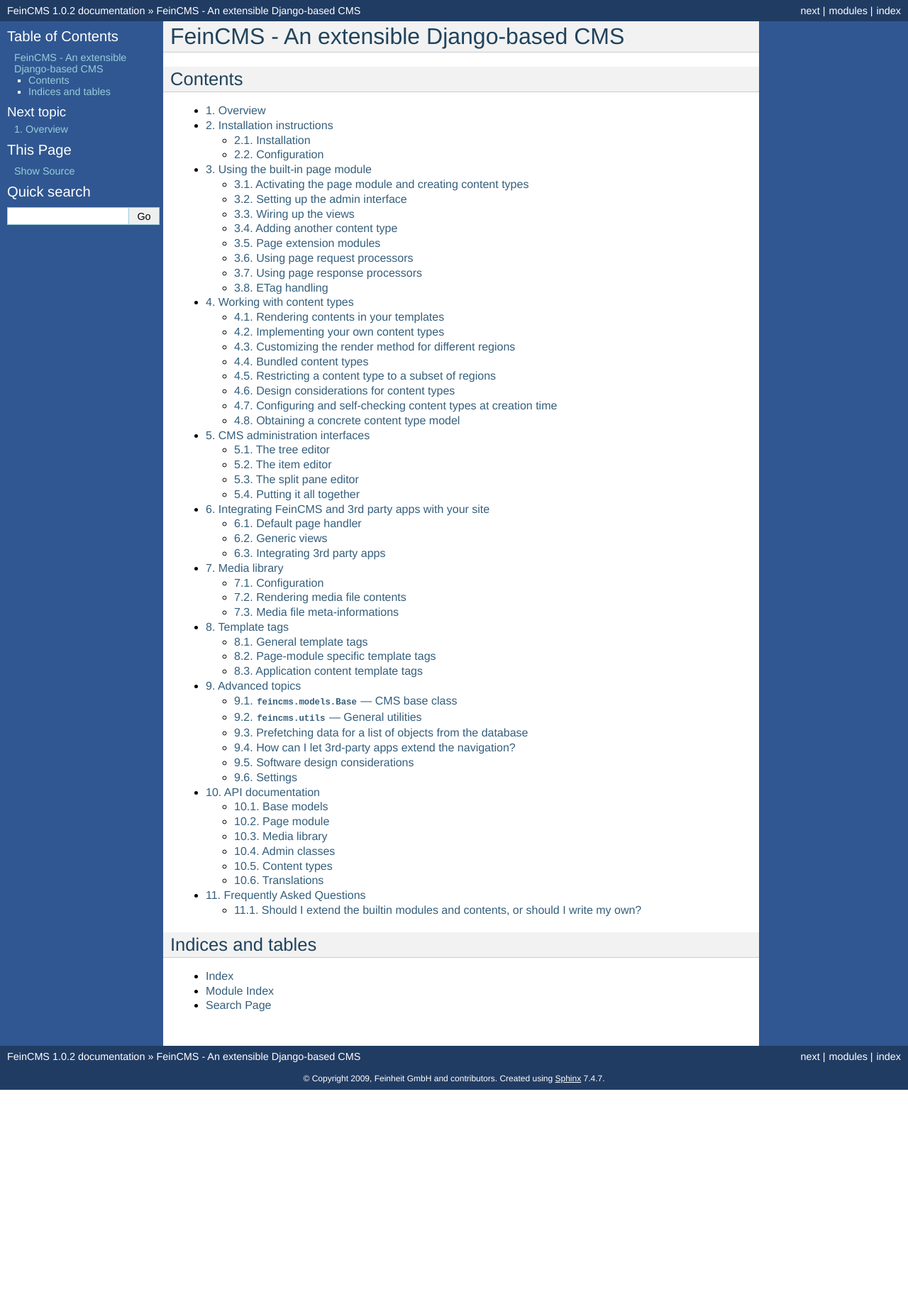
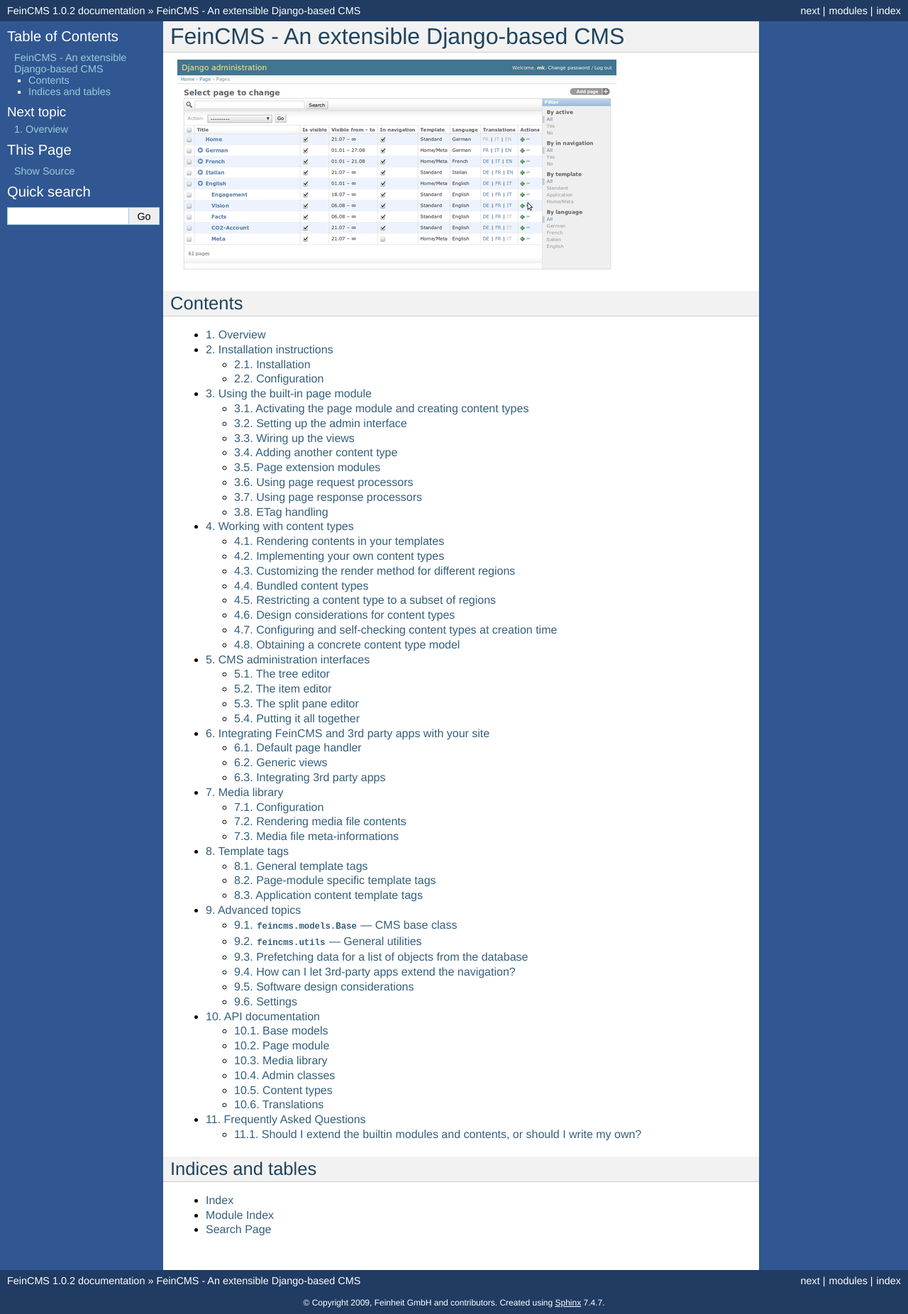
Before and after one commit to feincms/feincms, a Sphinx documentation site: the page built from docs/index.txt, in a window 1280 px wide. Shown: the whole page at 71% size. Built offline with Sphinx 7.4.7, drawn with Linux system fonts in a browser that asks for light colours; before the commit the page ends 1536 px from its top, so only the background shows below that.

Commit message:
Add tree editor screenshot to the documentation index page
Better advertisement -- everybody likes screenshots.

```diff
--- a/docs/index.txt
+++ b/docs/index.txt
@@ -4,6 +4,8 @@
 FeinCMS - An extensible Django-based CMS
 ========================================
 
+
+.. image:: images/tree_editor.png
 
 Contents
 ========
```
